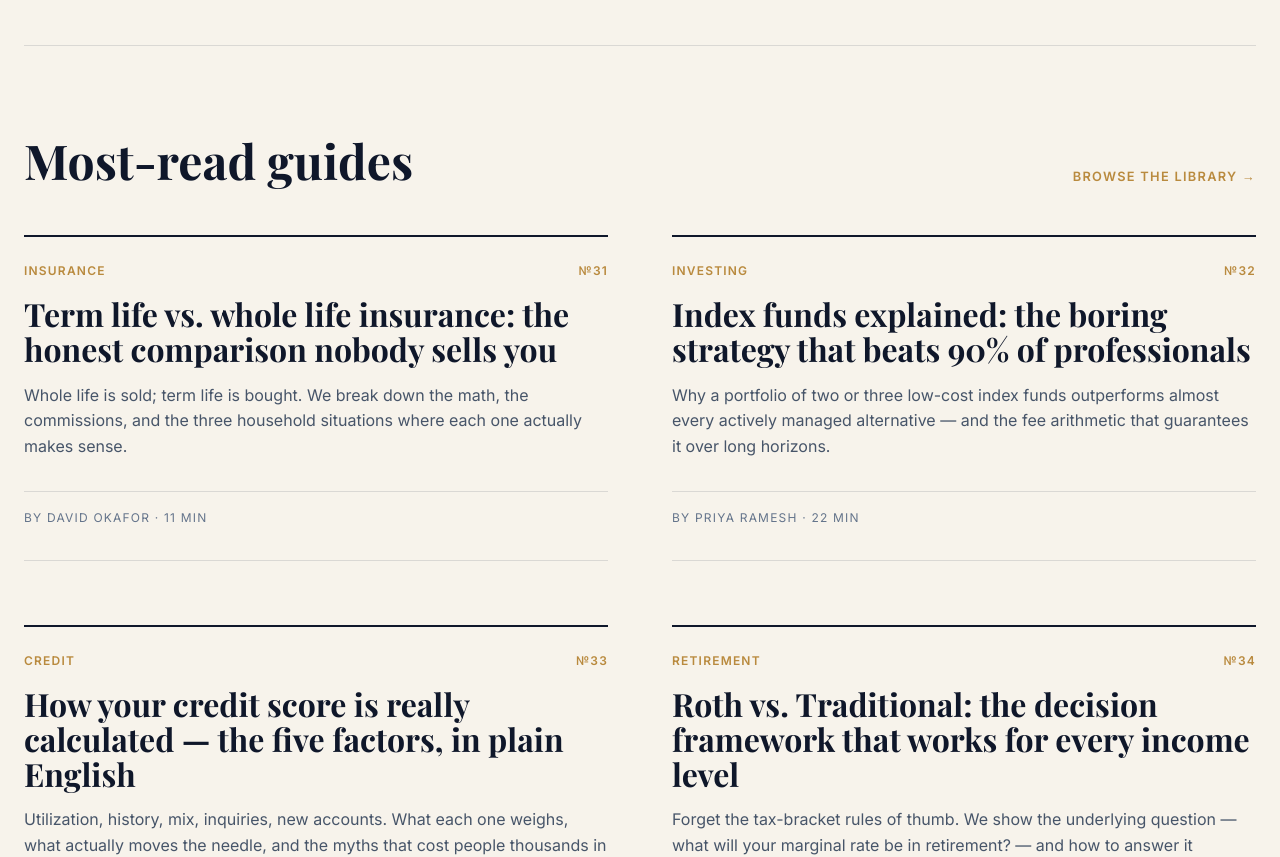
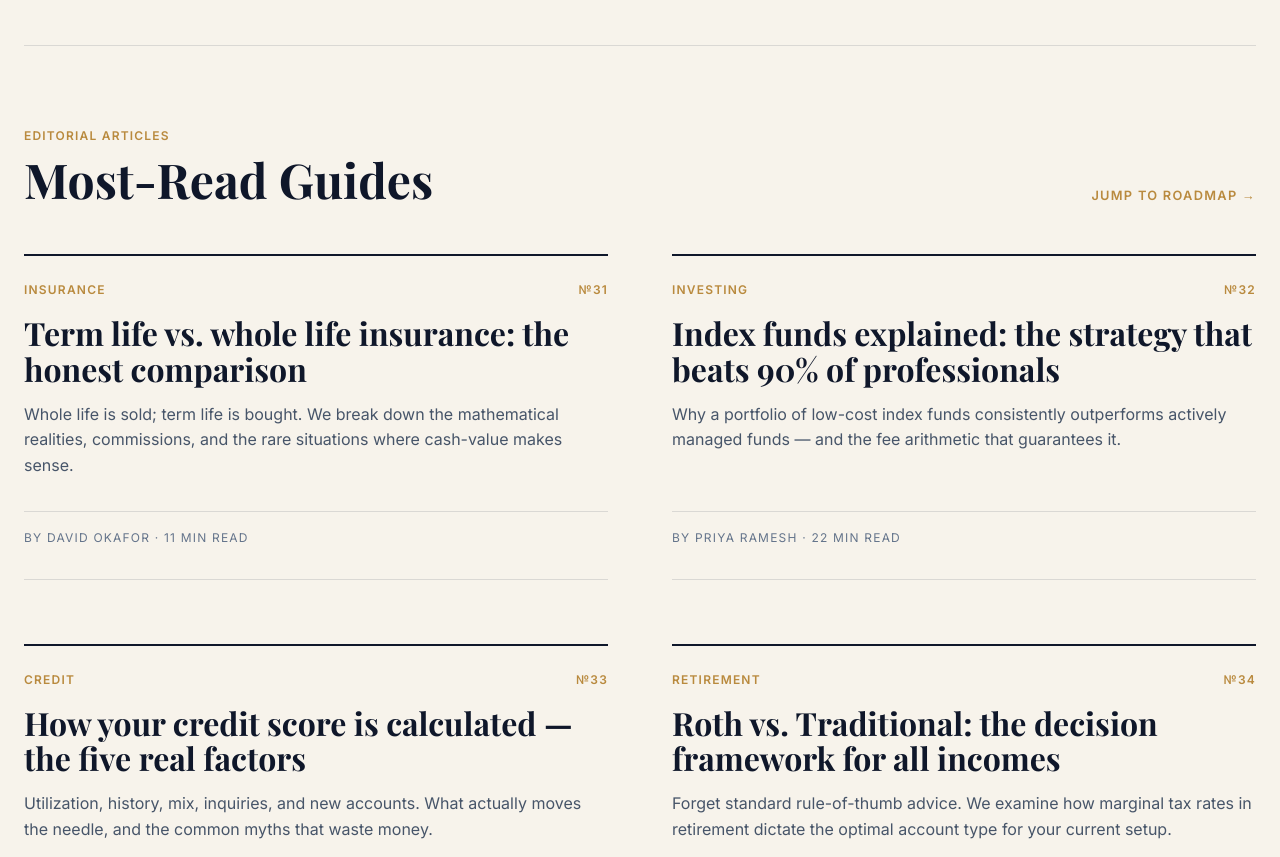
Before and after one commit to turaabhaider/AD-SENSE, a React (Vite) app: page / in a window 1280 px wide. Shown: the part 1900-2757 px from the top of the page. Built offline with nearby package versions, Linux system fonts and the light colour scheme; a web font is replaced by a local one.

Commit message:
Describe your changes

```diff
--- a/src/components/Guides.jsx
+++ b/src/components/Guides.jsx
@@ -2,21 +2,24 @@ import { useReveal } from '../hooks/useReveal';
 import '../styles/Guides.css';
 
 const guidesData = [
-  { category: 'Insurance', id: '№31', title: 'Term life vs. whole life insurance: the honest comparison nobody sells you', desc: 'Whole life is sold; term life is bought. We break down the math, the commissions, and the three household situations where each one actually makes sense.', author: 'David Okafor', time: '11 min' },
-  { category: 'Investing', id: '№32', title: 'Index funds explained: the boring strategy that beats 90% of professionals', desc: 'Why a portfolio of two or three low-cost index funds outperforms almost every actively managed alternative — and the fee arithmetic that guarantees it over long horizons.', author: 'Priya Ramesh', time: '22 min' },
-  { category: 'Credit', id: '№33', title: 'How your credit score is really calculated — the five factors, in plain English', desc: 'Utilization, history, mix, inquiries, new accounts. What each one weighs, what actually moves the needle, and the myths that cost people thousands in interest.', author: 'Marcus Whitfield', time: '9 min' },
-  { category: 'Retirement', id: '№34', title: 'Roth vs. Traditional: the decision framework that works for every income level', desc: 'Forget the tax-bracket rules of thumb. We show the underlying question — what will your marginal rate be in retirement? — and how to answer it honestly.', author: 'Elena Marsh', time: '16 min' }
+  { category: 'Insurance', id: '№31', title: 'Term life vs. whole life insurance: the honest comparison', desc: 'Whole life is sold; term life is bought. We break down the mathematical realities, commissions, and the rare situations where cash-value makes sense.', author: 'David Okafor', time: '11 min' },
+  { category: 'Investing', id: '№32', title: 'Index funds explained: the strategy that beats 90% of professionals', desc: 'Why a portfolio of low-cost index funds consistently outperforms actively managed funds — and the fee arithmetic that guarantees it.', author: 'Priya Ramesh', time: '22 min' },
+  { category: 'Credit', id: '№33', title: 'How your credit score is calculated — the five real factors', desc: 'Utilization, history, mix, inquiries, and new accounts. What actually moves the needle, and the common myths that waste money.', author: 'Marcus Whitfield', time: '9 min' },
+  { category: 'Retirement', id: '№34', title: 'Roth vs. Traditional: the decision framework for all incomes', desc: 'Forget standard rule-of-thumb advice. We examine how marginal tax rates in retirement dictate the optimal account type for your current setup.', author: 'Elena Marsh', time: '16 min' }
 ];
 
 export default function Guides() {
   const revealRef = useReveal();
 
   return (
-    <section className="container reveal" ref={revealRef}>
+    <section className="container reveal" id="guides" ref={revealRef}>
       <div className="guides">
         <div className="section-header">
-          <h2>Most-read guides</h2>
-          <a href="#" className="link-arrow">Browse the Library &rarr;</a>
+          <div>
+            <span className="label">Editorial Articles</span>
+            <h2>Most-Read Guides</h2>
+          </div>
+          <a href="#roadmap" className="link-arrow">Jump to Roadmap &rarr;</a>
         </div>
         <div className="guides-grid">
           {guidesData.map((guide, idx) => (
@@ -27,7 +30,7 @@ export default function Guides() {
               </div>
               <h3>{guide.title}</h3>
               <p>{guide.desc}</p>
-              <div className="guide-author">By {guide.author} · {guide.time}</div>
+              <div className="guide-author">By {guide.author} · {guide.time} read</div>
             </div>
           ))}
         </div>
```
